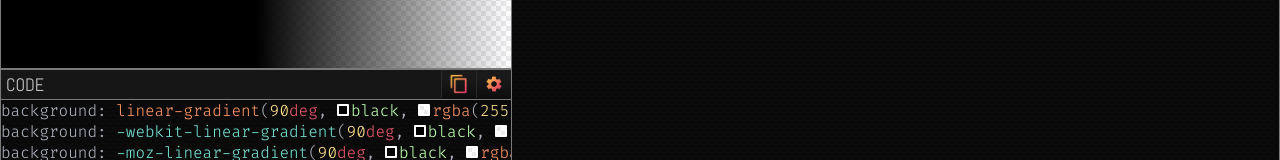
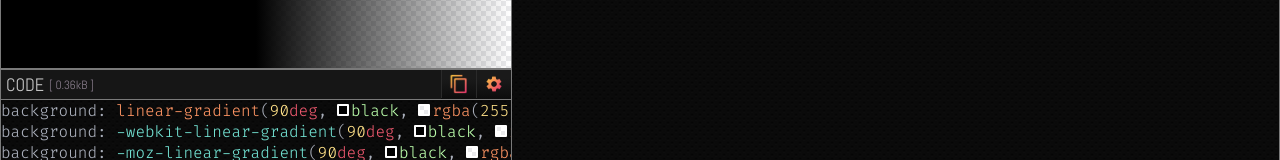
Before and after one commit to tschiboka/colorpicker, a React (Create React App) app: page / in a window 1280 px wide. Shown: the part 330-490 px from the top of the page. Built offline with nearby package versions, Linux system fonts and the light colour scheme.

Commit message:
add bite counter

```diff
--- a/src/Components/Code/Code.js
+++ b/src/Components/Code/Code.js
@@ -40,6 +40,24 @@ export default class Code extends Component {
 
 
 
+    componentDidMount() {
+        const code = document.getElementById("code");
+        const bites = encodeURI(code.textContent).split(/%..|./).length - 1;
+
+        this.setState({ ...this.state, bites });
+    }
+
+
+
+    componentDidUpdate(_, prevState) {
+        const code = document.getElementById("code");
+        const bites = encodeURI(code.textContent).split(/%..|./).length - 1;
+
+        if (prevState.bites !== bites) this.setState({ ...this, bites });
+    }
+
+
+
     handleCopyBtnOnClick() {
         const code = document.getElementById("code");
         const codeText = code.textContent.split(";").join(";\n");
@@ -64,6 +82,7 @@ export default class Code extends Component {
             document.body.removeChild(textarea);
         }
     }
+
 
 
 
@@ -407,7 +426,12 @@ export default class Code extends Component {
         return (
             <div className="Code">
                 <header>
-                    <span>CODE</span>
+                    <span>
+                        CODE
+
+                    </span>
+
+                    <span className="bite-count">[ {this.state.bites / 1000}kB ]</span>
 
                     <div>
                         <button
--- a/src/Components/Code/Code.scss
+++ b/src/Components/Code/Code.scss
@@ -7,7 +7,19 @@
     color: $primaryTextColor;
     background-image: $dottedImg;
     header {
-        div {
+        & > span {
+            height: 30px;
+            display: flex;
+            justify-content: center;
+            align-items: center;
+        }
+        .bite-count {
+            margin-left: 5px;
+            font-size: $xsmFont;
+            color: $tertiaryTextColor;
+        }
+        & > div {
+            margin-left: auto;
             height: 100%;
             display: flex;
             content: "";
```
